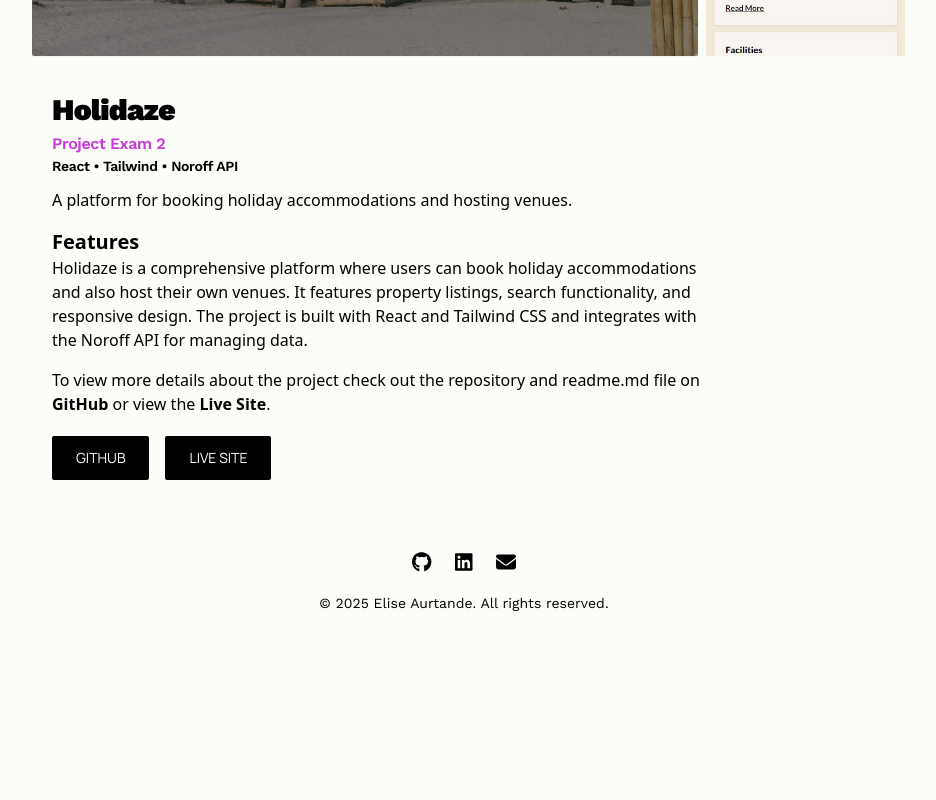
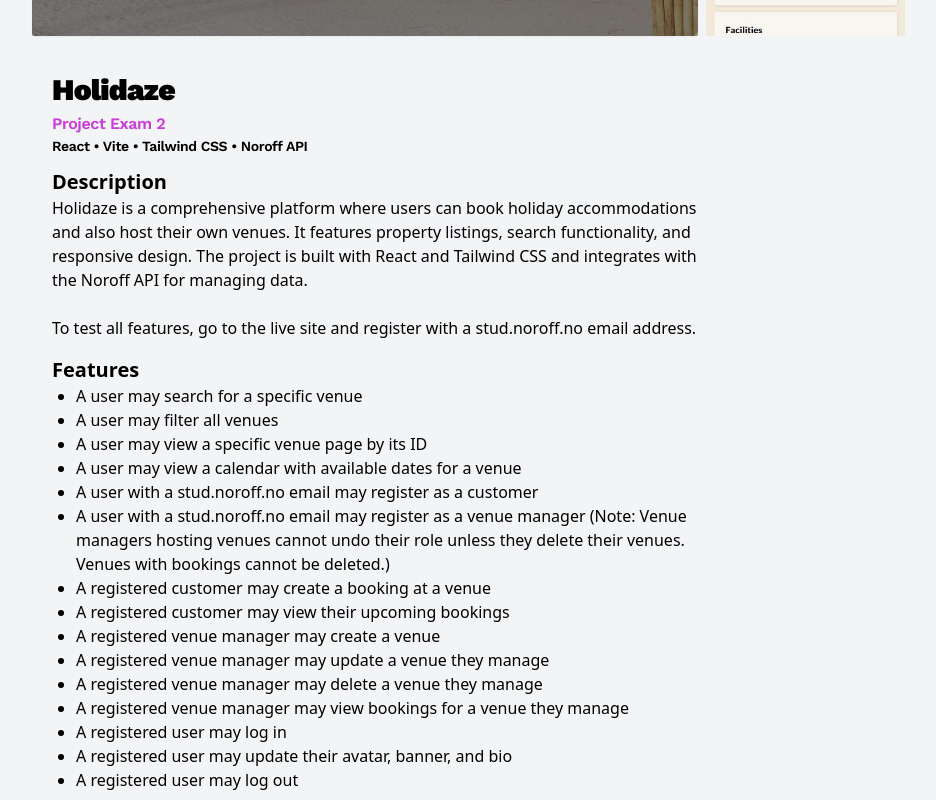
Before and after one commit to EliseAur/portfolio-2, a React (Vite) app: page /projects/1 in a window 1280 px wide. Shown: the part 460-1260 px from the top of the page, without its empty margins (176-1112 px from the left). Before the commit the page ends 1093 px from the top, so only its background shows below. Built offline with nearby package versions, Linux system fonts and the light colour scheme.

Commit message:
Adding more details in the Porject object. A featuresList is new. Title for the pages. Favicon.

```diff
--- a/index.html
+++ b/index.html
@@ -2,15 +2,15 @@
 <html lang="en">
   <head>
     <meta charset="UTF-8" />
-    <link rel="icon" type="image/svg+xml" href="/vite.svg" />
     <meta name="viewport" content="width=device-width, initial-scale=1.0" />
     <link rel="preconnect" href="https://fonts.googleapis.com" />
     <link rel="preconnect" href="https://fonts.gstatic.com" crossorigin />
+    <link rel="icon" type="image/png" sizes="32x32" href="/favicon-32x32.png" />
     <link
       href="https://fonts.googleapis.com/css2?family=Manrope:wght@200..800&family=Work+Sans:ital,wght@0,100..900;1,100..900&display=swap"
       rel="stylesheet"
     />
-    <title>Vite + React</title>
+    <title>Portfolio</title>
   </head>
   <body>
     <div id="root"></div>
--- a/src/data/projects.js
+++ b/src/data/projects.js
@@ -12,11 +12,27 @@
     title: "Holidaze",
     description: {
       short: "A platform for booking holiday accommodations and hosting venues.",
-      features:
-        "Holidaze is a comprehensive platform where users can book holiday accommodations and also host their own venues. It features property listings, search functionality, and responsive design. The project is built with React and Tailwind CSS and integrates with the Noroff API for managing data.",
-      technologies: "React, Tailwind CSS, Noroff API V2",
+      long: "Holidaze is a comprehensive platform where users can book holiday accommodations and also host their own venues. It features property listings, search functionality, and responsive design. The project is built with React and Tailwind CSS and integrates with the Noroff API for managing data. \n\nTo test all features, go to the live site and register with a stud.noroff.no email address.",
+      featuresList: [
+        "A user may search for a specific venue",
+        "A user may filter all venues",
+        "A user may view a specific venue page by its ID",
+        "A user may view a calendar with available dates for a venue",
+        "A user with a stud.noroff.no email may register as a customer",
+        "A user with a stud.noroff.no email may register as a venue manager (Note: Venue managers hosting venues cannot undo their role unless they delete their venues. Venues with bookings cannot be deleted.)",
+        "A registered customer may create a booking at a venue",
+        "A registered customer may view their upcoming bookings",
+        "A registered venue manager may create a venue",
+        "A registered venue manager may update a venue they manage",
+        "A registered venue manager may delete a venue they manage",
+        "A registered venue manager may view bookings for a venue they manage",
+        "A registered user may log in",
+        "A registered user may update their avatar, banner, and bio",
+        "A registered user may log out",
+      ],
+      technologies: "React, Tailwind CSS, Noroff API",
     },
-    keyWords: "React • Tailwind • Noroff API",
+    keyWords: "React • Vite • Tailwind CSS • Noroff API",
     links: {
       git: "https://github.com/EliseAur/holidaze.git",
       live: "https://elise-holidaze.netlify.app",
@@ -24,7 +40,6 @@
     images: {
       desktop: holidazeDesktop,
       mobile: holidazeMobileVenue,
-      tablet: "",
     },
   },
   {
@@ -33,10 +48,26 @@
     title: "Shop:it",
     description: {
       short: "An eCommerce store for browsing, searching, and purchasing products.",
-      features:
-        "Shop:it lets users browse all products, search with a live look-ahead search bar, and view detailed product pages with reviews and discounts. Users can add items to a cart, view and manage their cart, and complete a checkout process with order confirmation. Includes a contact form with validation. The app uses React Router for navigation and features a custom layout with header, cart icon, and footer.",
+      long: "Shop:it lets users browse all products, search with a live look-ahead search bar, and view detailed product pages with reviews and discounts. Users can add items to a cart, view and manage their cart, and complete a checkout process with order confirmation. Includes a contact form with validation. The app uses React Router for navigation and features a custom layout with header, cart icon, and footer. \n\nTo test all features, go to the live site. No registration required.",
+      featuresList: [
+        "A user may browse all products on the homepage",
+        "A user may search for products using a look-ahead search bar",
+        "A user may view details for an individual product",
+        "A user may see product reviews and discounts on the product page",
+        "A user may add products to their cart",
+        "A user may view the number of items in their cart in the header",
+        "A user may view all items in their cart on the cart page",
+        "A user may see the total price of items in their cart",
+        "A user may remove items from their cart",
+        "A user may update the quantity of items in their cart",
+        "A user may clear their cart",
+        "A user may proceed to checkout from the cart page",
+        "A user may see a confirmation message after a successful checkout",
+        "A user may fill out and submit a contact form with validation",
+      ],
+      technologies: "HTML, CSS, React, Tailwind CSS, Noroff API",
     },
-    keyWords: "React • Tailwind • Noroff API",
+    keyWords: "React • Vite • Tailwind CSS • Noroff API",
     links: {
       git: "https://github.com/EliseAur/ecom-store",
       live: "https://ecom-shopit.netlify.app",
@@ -44,7 +75,6 @@
     images: {
       desktop: shopitDesktopHome,
       mobile: shopitMobile,
-      tablet: "/images/holidaze-tablet.jpg",
     },
   },
   {
@@ -53,11 +83,26 @@
     title: "Aurtande Auctions",
     description: {
       short: "An auction platform where users can register, create listings, and place bids.",
-      features:
-        "Aurtande Auctions allows users to register with their Noroff email, log in, update their avatar, and view their credits. Users can create, update, and delete auction listings with media galleries, place bids on other listings, and view all bids. Unregistered users can browse and search listings. The platform features a responsive design and user-friendly interface.",
+      long: "Aurtande Auctions is a full-featured auction website built as part of the Noroff Semester Project 2. The goal was to create a modern, responsive web application where users can register, log in, and participate in online auctions.\n\nRegistered users can create their own auction listings, upload images, set deadlines, and provide detailed descriptions for their items. Users can also place bids on other users’ listings, view the bidding history, and manage their own listings by updating or deleting them as needed. \n\nThe platform is designed to be responsive, user-friendly and accessible, allowing unregistered users to browse and search through available listings. The application integrates with the Noroff Auction API to handle user authentication, listing management, and bidding functionality. \n\nTo test all features, go to the live site and register with a stud.noroff.no email address.",
+      featuresList: [
+        "A user with a stud.noroff.no email may register",
+        "A registered user may login",
+        "A registered user may logout",
+        "A registered user may update their avatar",
+        "A registered user may view their total credit",
+        "A registered user may create a Listing with a title, deadline date, media gallery and description",
+        "A registered user may add a Bid to another user’s Listing",
+        "A registered user may view Bids made on a Listing",
+        "An unregistered user may search through Listings",
+        "A registered user may update their listing",
+        "A registered user may delete their listing",
+        "A registered user may view their own Listings",
+        "A registered user may view their own Bids",
+        "A registered user may view their winning Bids",
+      ],
       technologies: "HTML, CSS, JavaScript, SASS, Bootstrap, Noroff API",
     },
-    keyWords: "JavaScript • Bootstrap • Noroff API",
+    keyWords: "JavaScript • Bootstrap • SASS • Noroff API",
     links: {
       git: "https://github.com/EliseAur/aurtande-auctions",
       live: "https://eliseaur.github.io/aurtande-auctions/",
@@ -65,7 +110,6 @@
     images: {
       desktop: aurtandeAuctionsDesktop,
       mobile: aurtandeAuctionsMobile,
-      tablet: "",
     },
   },
 ];
--- a/src/pages/ProjectDetail.jsx
+++ b/src/pages/ProjectDetail.jsx
@@ -16,6 +16,14 @@
     }
   }, [location.state]);
 
+  useEffect(() => {
+    document.title = `${project.title} | Portfolio`;
+    // Clean up if needed
+    return () => {
+      document.title = "Portfolio";
+    };
+  }, [project.title]);
+
   if (!project) {
     return (
       <div className="max-w-3xl mx-auto py-10 px-4">
@@ -25,7 +33,8 @@
   }
 
   return (
-    <div className="md:max-w-3xl lg:max-w-4xl mx-auto sm:py-10 sm:px-4">
+    <div className="w-full min-h-screen bg-gray-100 mx-auto">
+      <div className=" md:max-w-3xl lg:max-w-4xl mx-auto sm:py-5 sm:px-4">
         <div className="flex flex-col md:flex-row md:h-88 lg:h-104 gap-2">
           <img
             src={project.images.desktop}
@@ -38,24 +47,34 @@
             className="hidden md:block h-full object-contain rounded-xs"
           />
         </div>
-      <div className="flex flex-col md:flex-row mt-4 md:h-88 lg:h-104 gap-2 max-w-2xl md:ml-5">
+        <div className="flex flex-col md:flex-row mt-4 gap-2 max-w-2xl md:ml-5">
           <div className="mx-5 py-5 md:mx-0">
-          <h1 className="text-3xl font-headings font-black tracking-tight mb-1">{project.title}</h1>
+            <h1 className="text-3xl font-headings font-black tracking-tight mb-1">
+              {project.title}
+            </h1>
             <p className=" font-headings text-dark-purple font-semibold tracking-tight ">
               {project.projectType}
             </p>
             <p className="font-headings text-sm font-semibold tracking-tight mb-3">
               {project.keyWords}
             </p>
-          <p className="mb-4">{project.description.short}</p>
-          <div className="bg-grey rounded-xs mb-4">
+            <div className="rounded-xs mb-4">
+              <h2 className="text-xl font-bold">Description</h2>
+              <p className="whitespace-pre-line">{project.description.long}</p>
+            </div>
+            <div className="rounded-xs mb-4">
               <h2 className="text-xl font-bold">Features</h2>
-            <p>{project.description.features}</p>
+              <ul className="list-disc ml-6">
+                {project.description.featuresList.map((feature, index) => (
+                  <li key={index}>{feature}</li>
+                ))}
+              </ul>
             </div>
+
             <div className="mb-5">
               <p>
-              To view more details about the project check out the repository and readme.md file on{" "}
-              <span className="font-semibold">GitHub</span> or view the{" "}
+                To view more details about the project check out the repository and readme.md file
+                on <span className="font-semibold">GitHub</span> or view the{" "}
                 <span className="font-semibold">Live Site</span>.
               </p>
             </div>
@@ -78,11 +97,7 @@
               </a>
             </div>
           </div>
-        {/* <img
-          src={project.images.mobile}
-          alt={project.title}
-          className="hidden md:flex object-contain rounded-xs flex-grow "
-        /> */}
+        </div>
       </div>
     </div>
   );
```
Also changed, not shown: public/favicon-32x32.png (added). Lines whose indentation alone changed are shown as unchanged.
